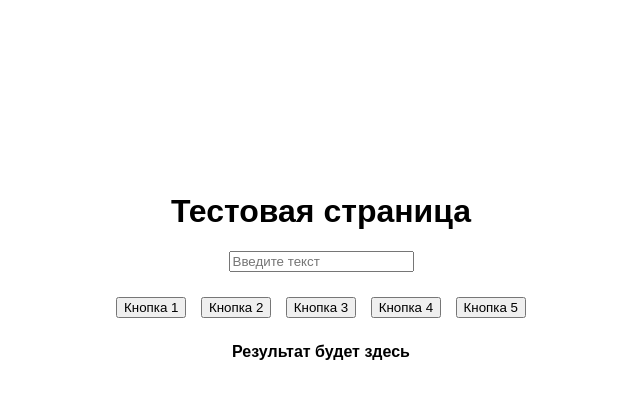
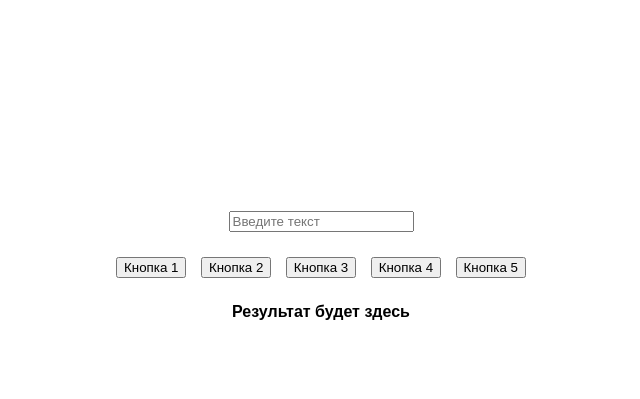
Before and after one commit to mmcmNew/secretary_flask, a Python web app: template templates/updater.html in a window 1280 px wide. Shown: the part 134-533 px from the top of the page, without its empty margins (319-959 px from the left). Run offline with Jinja, Linux system fonts and the light colour scheme; the template is opened without the code that fills it, so the values that code supplies are empty.

Commit message:
updater.html

```diff
--- a/templates/updater.html
+++ b/templates/updater.html
@@ -31,7 +31,6 @@
 </head>
 <body>
     <div class="container">
-        <h1>Тестовая страница</h1>
         <input type="text" id="inputField" placeholder="Введите текст">
         <div class="buttons">
             <button onclick="testFunction1()">Кнопка 1</button>
```
Also changed, not shown: static/favicon.ico (added).
